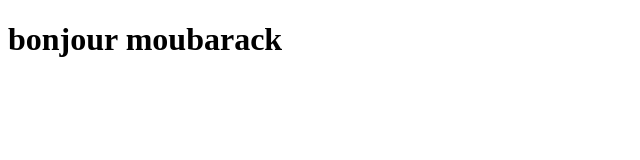
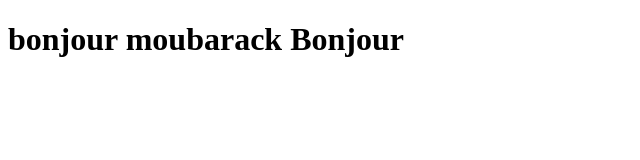
Before and after one commit to moubarackabdramanmoustapha21-debug/test_travail, a plain HTML site: page index.html in a window 1280 px wide. Shown: the whole page, without its empty margins (0-640 px from the left). Drawn offline with Linux system fonts and the light colour scheme.

Commit message:
Update index.html content

```diff
--- a/index.html
+++ b/index.html
@@ -6,6 +6,6 @@
     <title>Document</title>
 </head>
 <body>
-    <h1>bonjour moubarack</h1>
+    <h1>bonjour moubarack Bonjour </h1>
 </body>
 </html>
```
